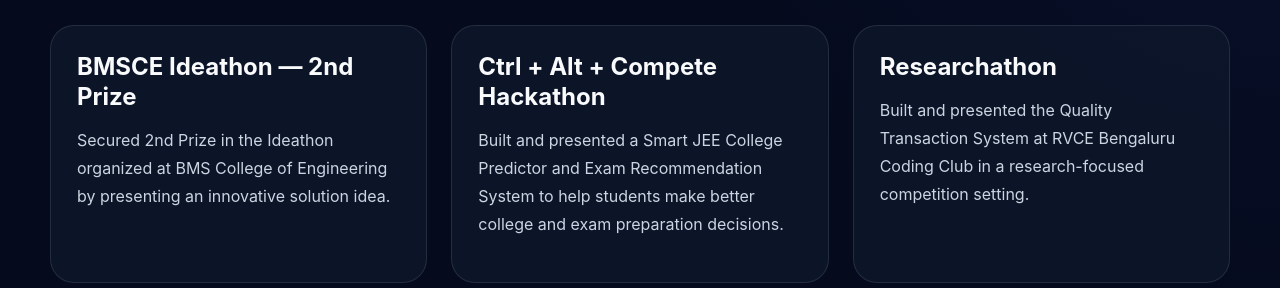
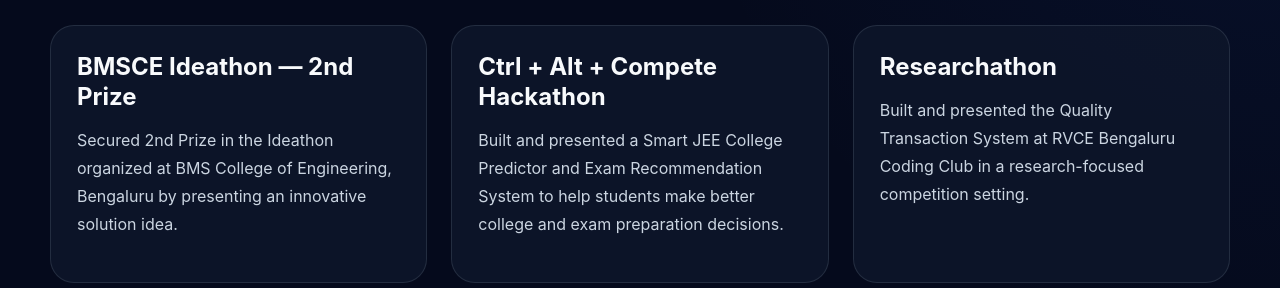
Before and after one commit to anchal2022/anchal-portfolio, a React (Vite) app in the folder anchal-portfolio/: page / in a window 1280 px wide. Shown: the part 8000-8288 px from the top of the page. Built offline with nearby package versions, Linux system fonts and the light colour scheme.

Commit message:
Updated portfolio

```diff
--- a/anchal-portfolio/src/components/Achievements.jsx
+++ b/anchal-portfolio/src/components/Achievements.jsx
@@ -3,7 +3,7 @@
     {
       title: "BMSCE Ideathon — 2nd Prize",
       description:
-        "Secured 2nd Prize in the Ideathon organized at BMS College of Engineering by presenting an innovative solution idea.",
+        "Secured 2nd Prize in the Ideathon organized at BMS College of Engineering, Bengaluru  by presenting an innovative solution idea.",
     },
     {
       title: "Ctrl + Alt + Compete Hackathon",
```
